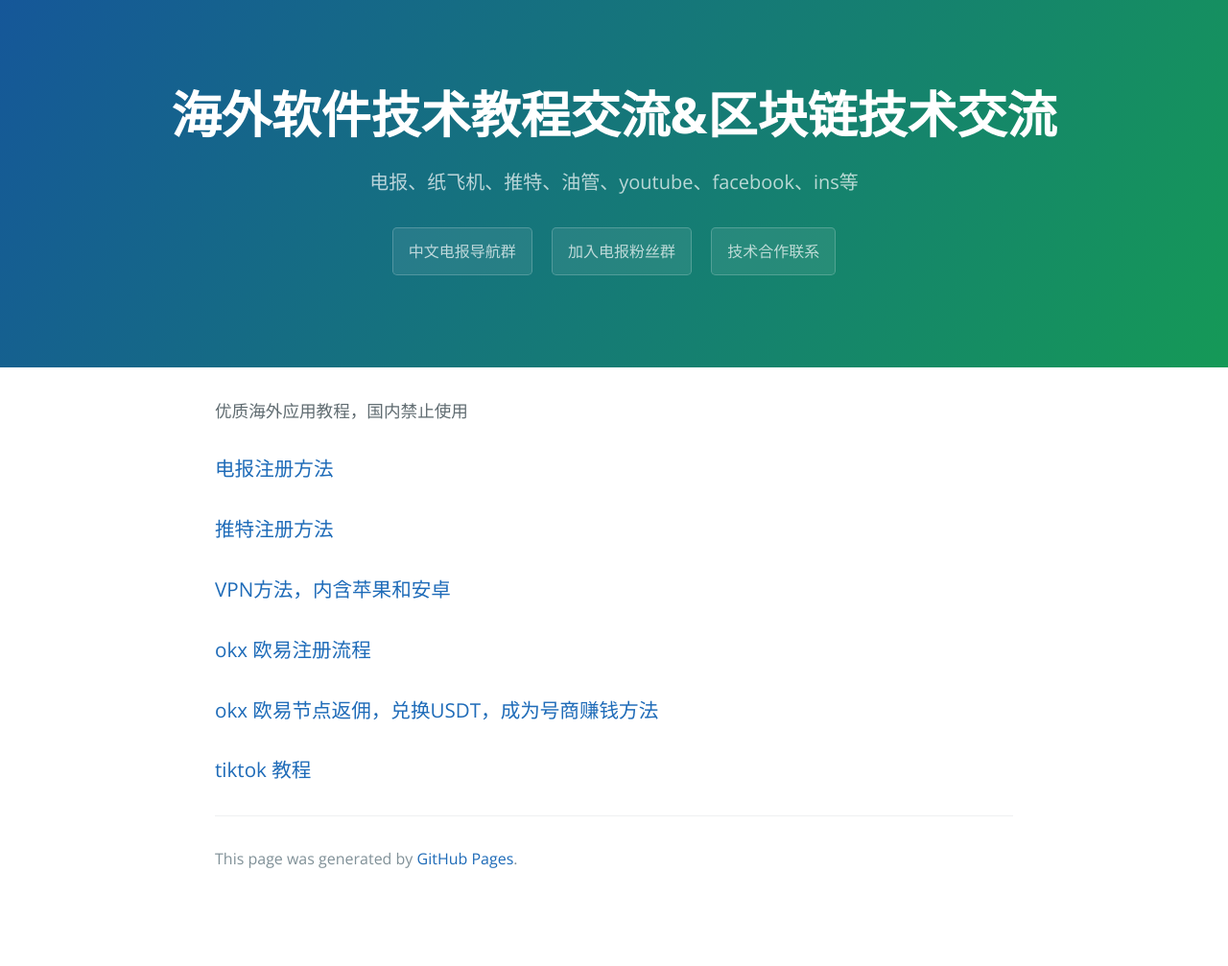
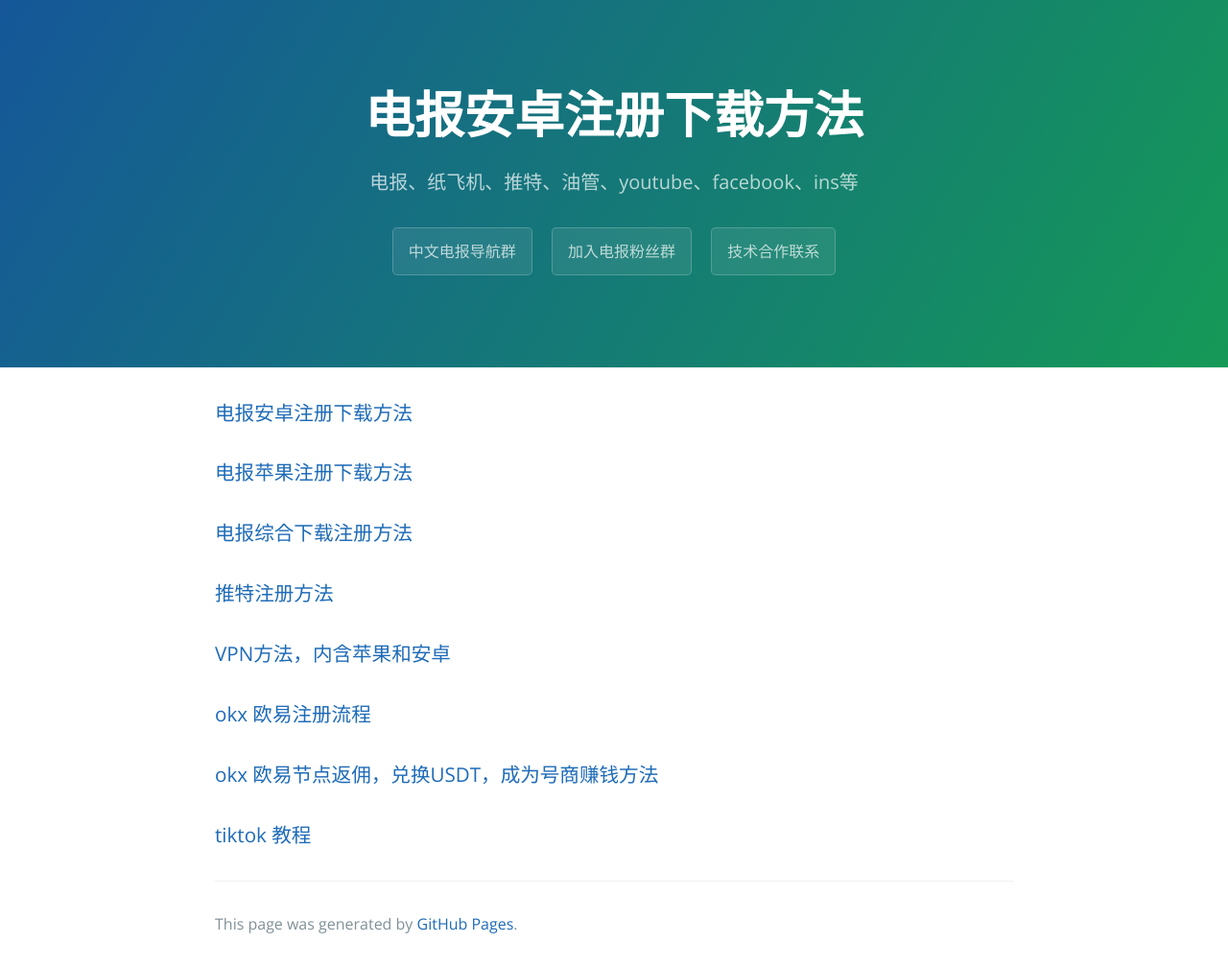
Before and after one commit to tggSearch/tggSearch.github.io, a Jekyll site: the page built from index.md, in a window 1280 px wide. Shown: the whole page at 96% size. Built offline with Jekyll 4.4.1, drawn with Linux system fonts in a browser that asks for light colours; our own code applies the rules of GitHub Pages for plain Markdown files; before the commit the page ends 939 px from its top, so only the background shows below that.

Commit message:
update home

```diff
--- a/index.md
+++ b/index.md
@@ -1,5 +1,6 @@
-优质海外应用教程，国内禁止使用
-### [电报注册方法](./docs/register)
+### [电报安卓注册下载方法](./docs/telegram-android)
+### [电报苹果注册下载方法](./docs/telegram-ios)
+### [电报综合下载注册方法](./docs/register)
 ### [推特注册方法](./docs/twitter)
 ### [VPN方法，内含苹果和安卓](./docs/vpn)
 ### [okx 欧易注册流程](./docs/okx)
```
